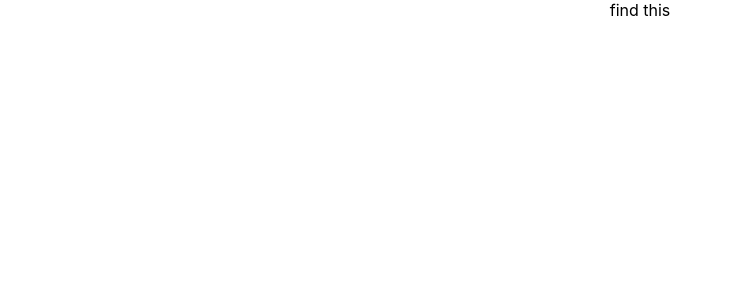
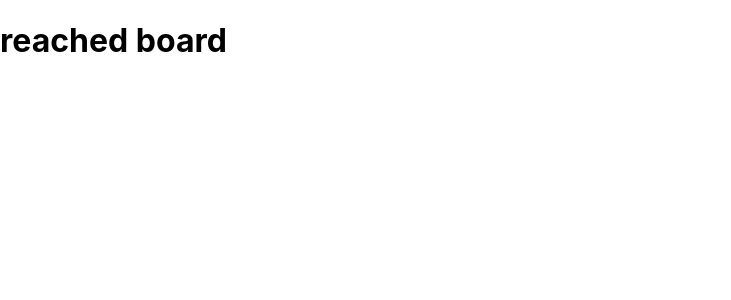
Before and after one commit to mainlyetcetera/chess_threat_trainer, a React (Create React App) app in the folder client/: page / in a window 1280 px wide. Shown: the top 300 px of the page, without its empty margins (0-731 px from the left). Built offline with nearby package versions, Linux system fonts and the light colour scheme.

Commit message:
chore: create basic Board, render in App

```diff
--- a/client/src/App.tsx
+++ b/client/src/App.tsx
@@ -1,11 +1,10 @@
 import React from 'react';
+import Board from './components/Board'
 import './App.css';
 
 function App() {
   return (
-    <div className="App">
-      find this
-    </div>
+    <Board />
   );
 }
 
--- /dev/null
+++ b/client/src/components/Board.tsx
@@ -0,0 +1,13 @@
+import React, { Component } from 'react'
+
+class Board extends Component {
+  render() {
+    return(
+      <h1>
+        reached board
+      </h1>
+    )
+  }
+}
+
+export default Board
```
Also changed, not shown: 1 other file (tests, documents, lock files or other folders).
